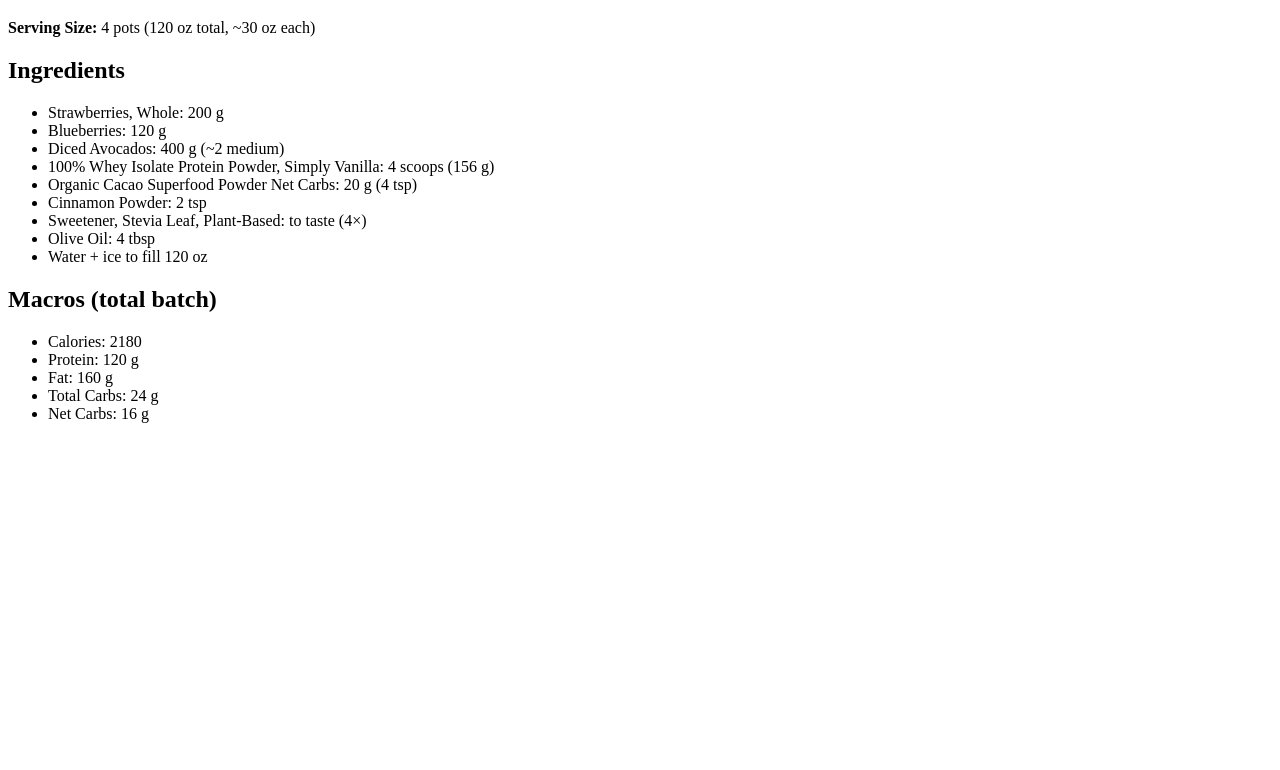
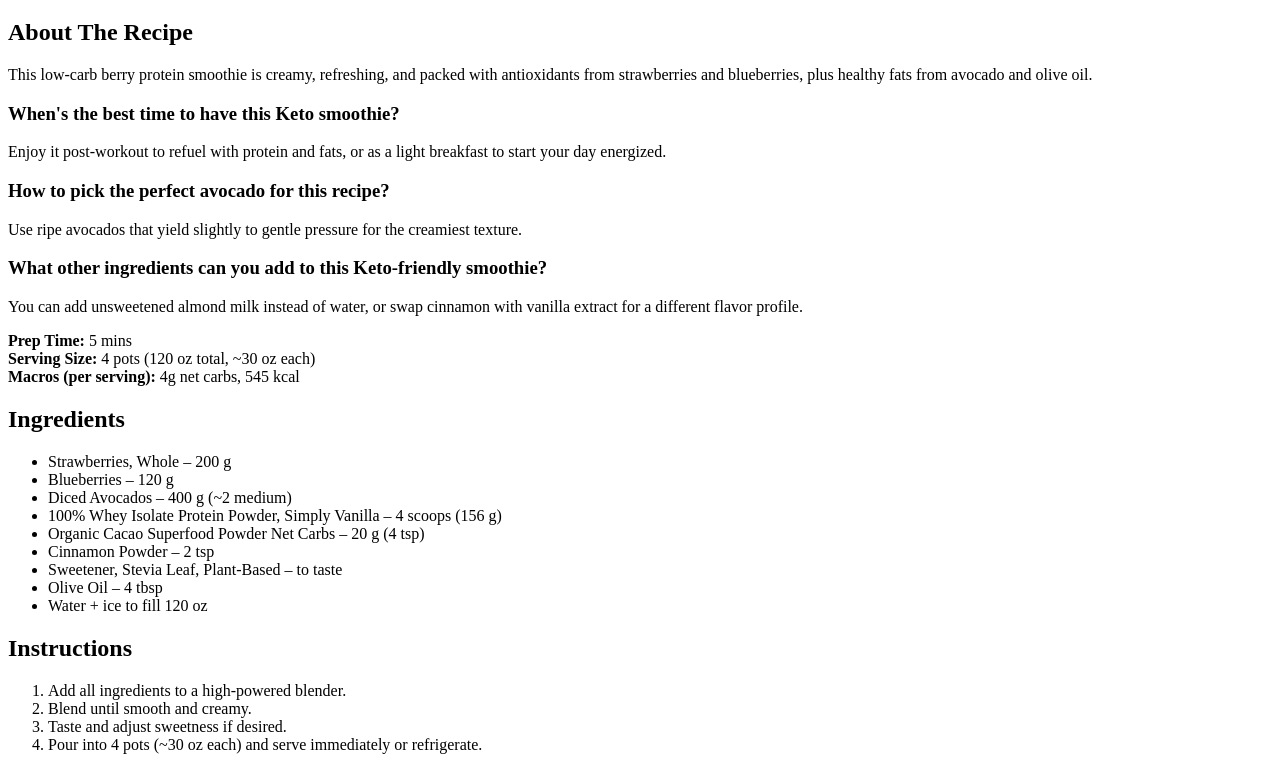
Before and after one commit to God-Lion/strict_keto_diet_smoothie_plan, a plain HTML site: page Berry_Protein_Smoothie_Batch.html in a window 1280 px wide. Shown: the part 61-831 px from the top of the page. Before the commit the page ends 800 px from the top, so only its background shows below. Drawn offline with Linux system fonts and the light colour scheme.

Commit message:
Update Berry_Protein_Smoothie_Batch.html

```diff
--- a/Berry_Protein_Smoothie_Batch.html
+++ b/Berry_Protein_Smoothie_Batch.html
@@ -6,18 +6,30 @@
 </head>
 <body>
   <h1>Berry Protein Smoothie (Batch)</h1>
-  <p><strong>Serving Size:</strong> 4 pots (120 oz total, ~30 oz each)</p>
+  <h2>About The Recipe</h2>
+  <p>This low-carb berry protein smoothie is creamy, refreshing, and packed with antioxidants from strawberries and blueberries, plus healthy fats from avocado and olive oil.</p>
+
+  <h3>When's the best time to have this Keto smoothie?</h3>
+  <p>Enjoy it post-workout to refuel with protein and fats, or as a light breakfast to start your day energized.</p>
+
+  <h3>How to pick the perfect avocado for this recipe?</h3>
+  <p>Use ripe avocados that yield slightly to gentle pressure for the creamiest texture.</p>
+
+  <h3>What other ingredients can you add to this Keto-friendly smoothie?</h3>
+  <p>You can add unsweetened almond milk instead of water, or swap cinnamon with vanilla extract for a different flavor profile.</p>
+
+  <p><strong>Prep Time:</strong> 5 mins<br>
+     <strong>Serving Size:</strong> 4 pots (120 oz total, ~30 oz each)<br>
+     <strong>Macros (per serving):</strong> 4g net carbs, 545 kcal</p>
+
   <h2>Ingredients</h2>
   <ul>
-    <li>Strawberries, Whole: 200 g</li><li>Blueberries: 120 g</li><li>Diced Avocados: 400 g (~2 medium)</li><li>100% Whey Isolate Protein Powder, Simply Vanilla: 4 scoops (156 g)</li><li>Organic Cacao Superfood Powder Net Carbs: 20 g (4 tsp)</li><li>Cinnamon Powder: 2 tsp</li><li>Sweetener, Stevia Leaf, Plant-Based: to taste (4×)</li><li>Olive Oil: 4 tbsp</li><li>Water + ice to fill 120 oz</li>
+    <li>Strawberries, Whole – 200 g</li><li>Blueberries – 120 g</li><li>Diced Avocados – 400 g (~2 medium)</li><li>100% Whey Isolate Protein Powder, Simply Vanilla – 4 scoops (156 g)</li><li>Organic Cacao Superfood Powder Net Carbs – 20 g (4 tsp)</li><li>Cinnamon Powder – 2 tsp</li><li>Sweetener, Stevia Leaf, Plant-Based – to taste</li><li>Olive Oil – 4 tbsp</li><li>Water + ice to fill 120 oz</li>
   </ul>
-  <h2>Macros (total batch)</h2>
-  <ul>
-    <li>Calories: 2180</li>
-    <li>Protein: 120 g</li>
-    <li>Fat: 160 g</li>
-    <li>Total Carbs: 24 g</li>
-    <li>Net Carbs: 16 g</li>
-  </ul>
+
+  <h2>Instructions</h2>
+  <ol>
+    <li>Add all ingredients to a high-powered blender.</li><li>Blend until smooth and creamy.</li><li>Taste and adjust sweetness if desired.</li><li>Pour into 4 pots (~30 oz each) and serve immediately or refrigerate.</li>
+  </ol>
 </body>
 </html>
```
